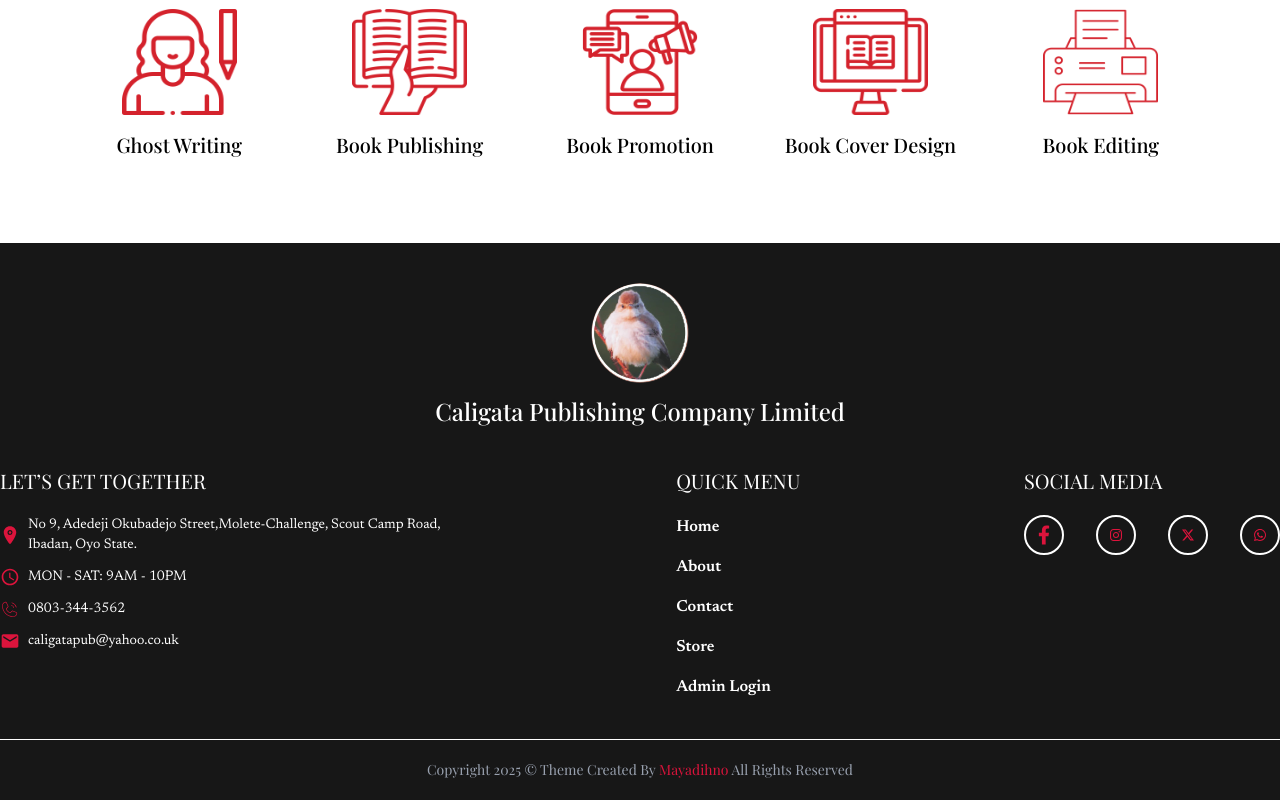
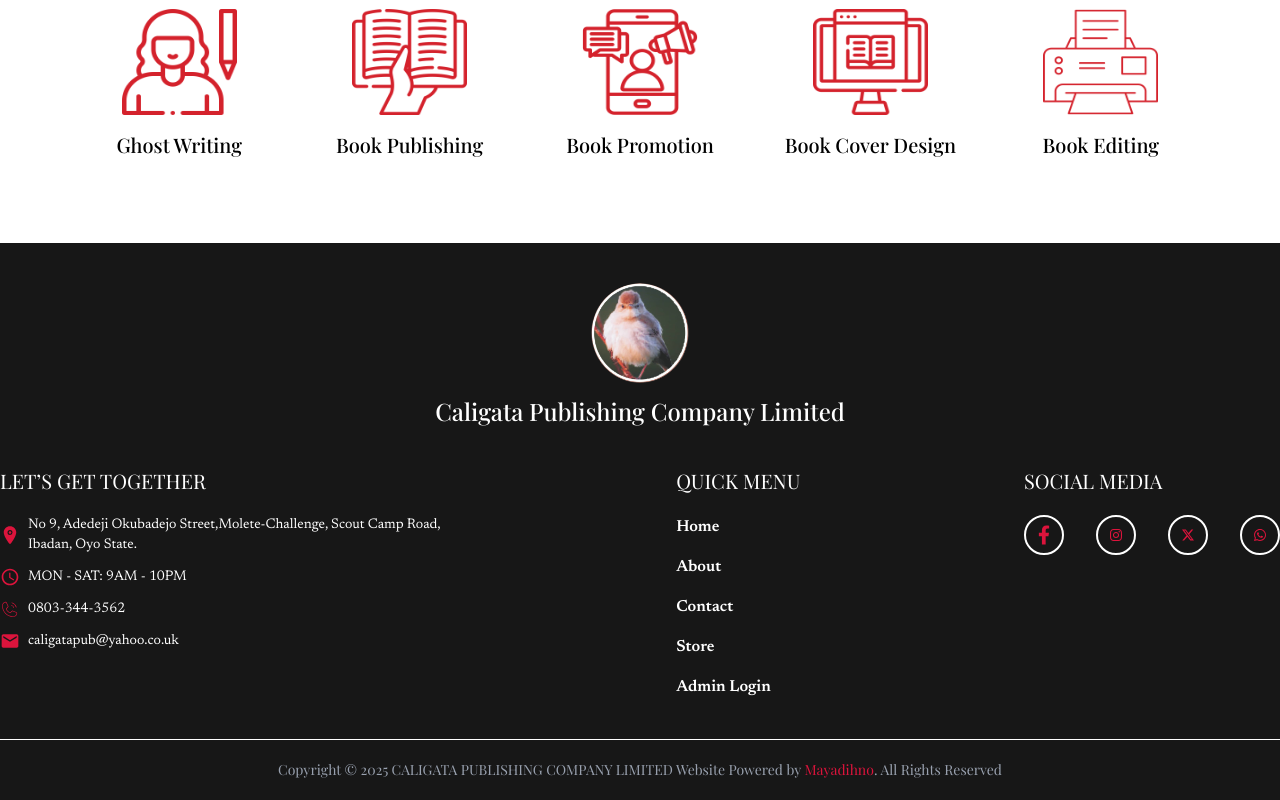
Before and after one commit to Mayadihno/publisher, a React (Vite) app: page /about in a window 1280 px wide. Shown: the part 1654-2454 px from the top of the page. Built offline with nearby package versions, Linux system fonts and the light colour scheme; no server answers; a web font is replaced by a local one.

Commit message:
update footer copyright information to include CALIGATA PUBLISHING COMPANY LIMITED

```diff
--- a/src/components/footer/Footer.jsx
+++ b/src/components/footer/Footer.jsx
@@ -110,7 +110,8 @@
         </div>
         <div className=" border-t-[1px] md:mt-10 mt-5 border-[#fff] max-w-9xl mx-auto">
           <p className="text-center md:text-sm text-xs text-gray-400 py-5">
-            Copyright {new Date().getFullYear()} © Theme Created By{" "}
+            Copyright © {new Date().getFullYear()} CALIGATA PUBLISHING COMPANY
+            LIMITED Website Powered by{" "}
             <a
               href="https://mayadihno.vercel.app/"
               target="_blank"
@@ -118,7 +119,7 @@
               className="text-[#DC143C] hover:underline"
             >
               Mayadihno
-            </a>{" "}
+            </a>.{" "}
             All Rights Reserved
           </p>
         </div>
```
